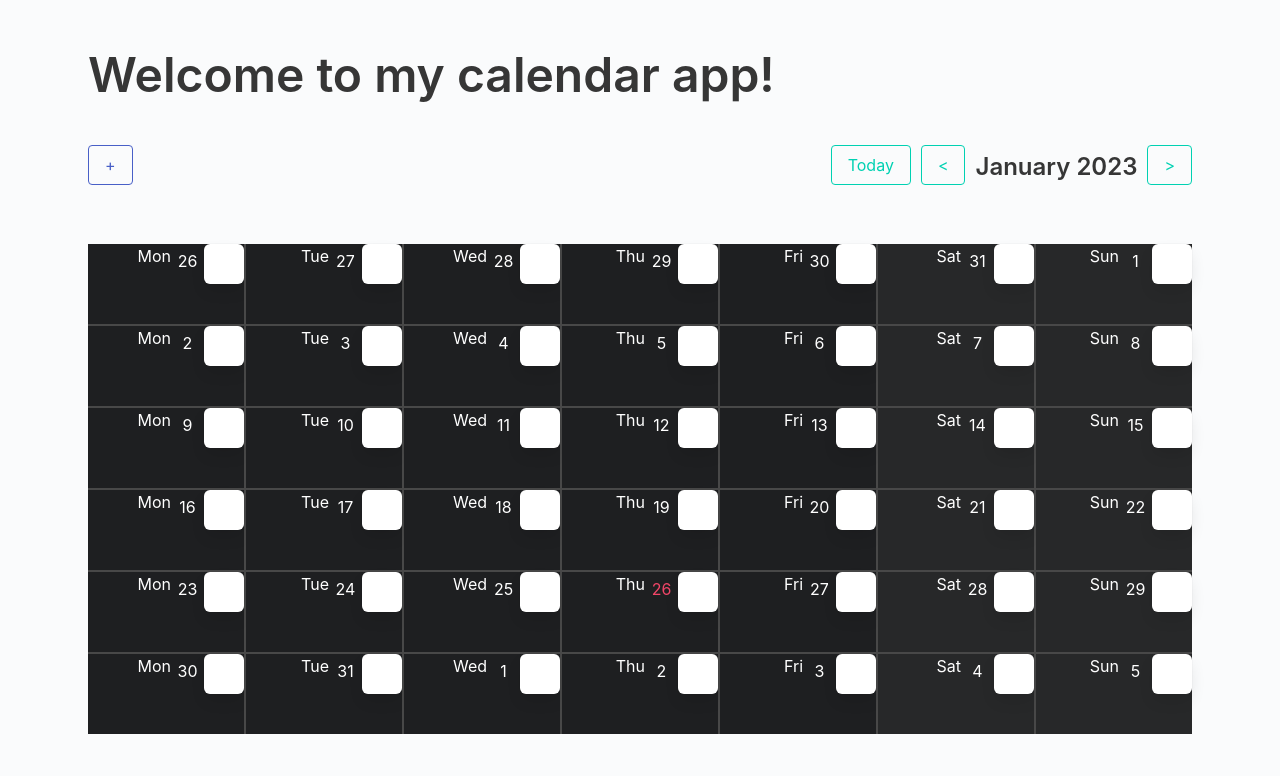
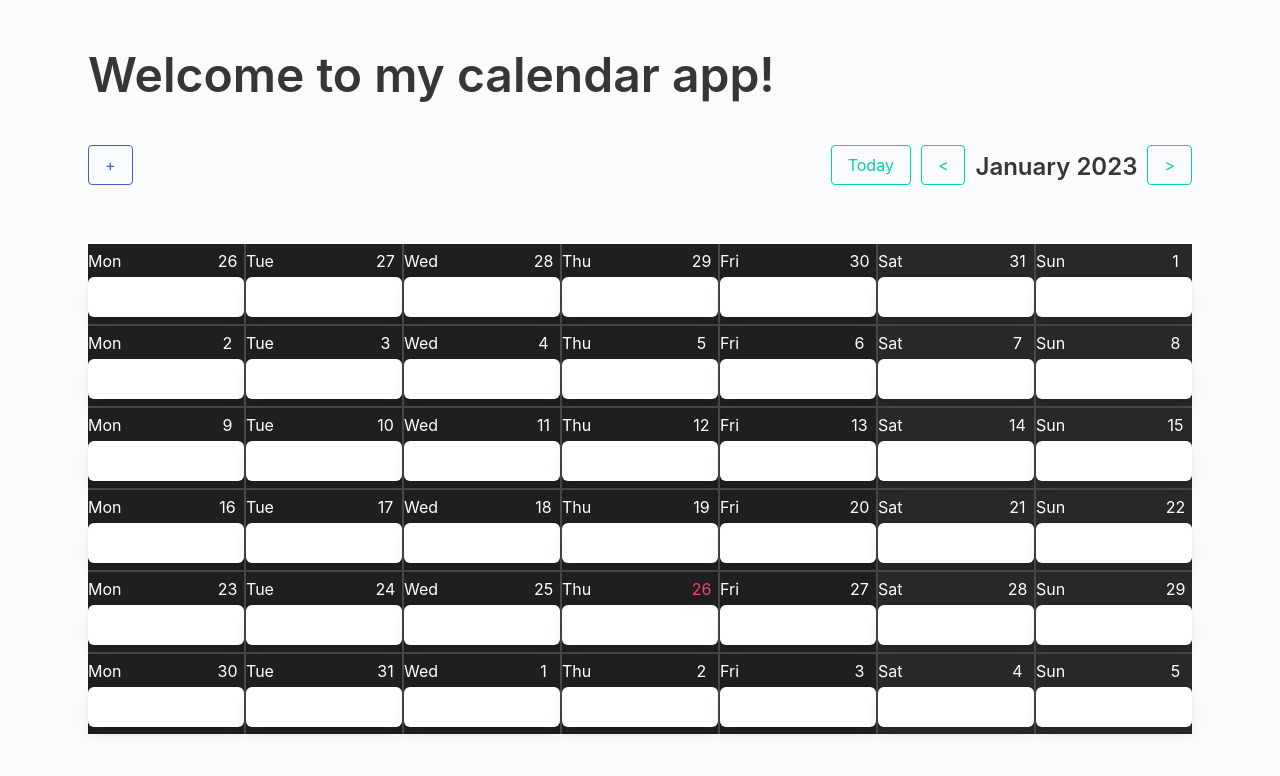
Before and after one commit to vadymbaranov/event-calendar, a React (Create React App) app: page / in a window 1280 px wide. Shown: the top 776 px of the page. Built offline with nearby package versions, Linux system fonts and the light colour scheme.

Commit message:
Fixed items positioning inside cell

```diff
--- a/src/components/CalendarDay/CalendarDay.tsx
+++ b/src/components/CalendarDay/CalendarDay.tsx
@@ -44,8 +44,9 @@ export const CalendarDay: React.FC<Props> = ({
         >
           {day.format('D')}
         </p>
-        <div className="box">
-          {/* {currentEvents.map((event) => (
+      </div>
+      <div className="box">
+        {/* {currentEvents.map((event) => (
             <span
               aria-label="Save"
               role="textbox"
@@ -64,7 +65,6 @@ export const CalendarDay: React.FC<Props> = ({
               My event
             </span>
           ))} */}
-        </div>
       </div>
     </article>
   );
--- a/src/styles/CalendarDay.scss
+++ b/src/styles/CalendarDay.scss
@@ -13,7 +13,8 @@
 .cell {
   &__row {
     display: flex;
-    justify-content: flex-end;
+    justify-content: space-between;
+    align-items: center;
   }
 }
 
```
